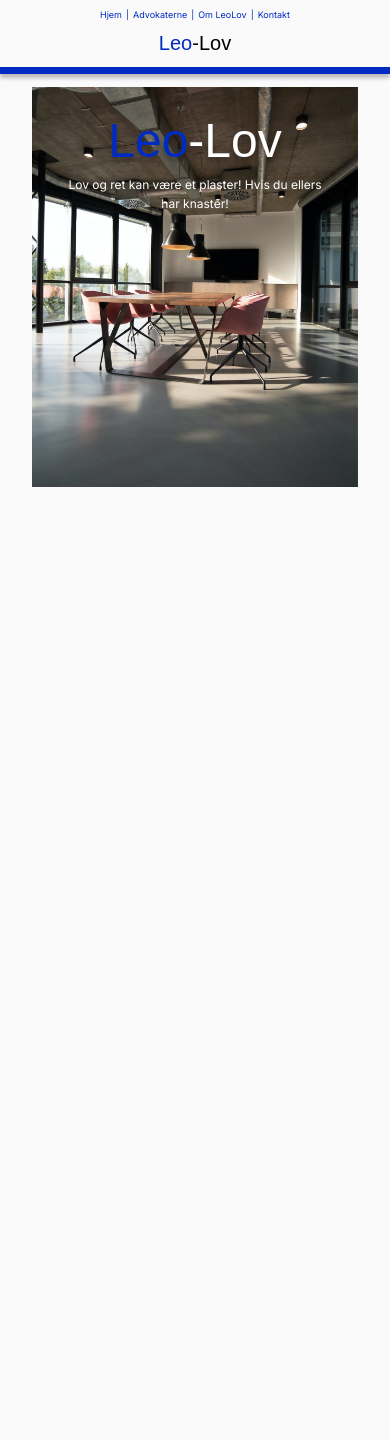
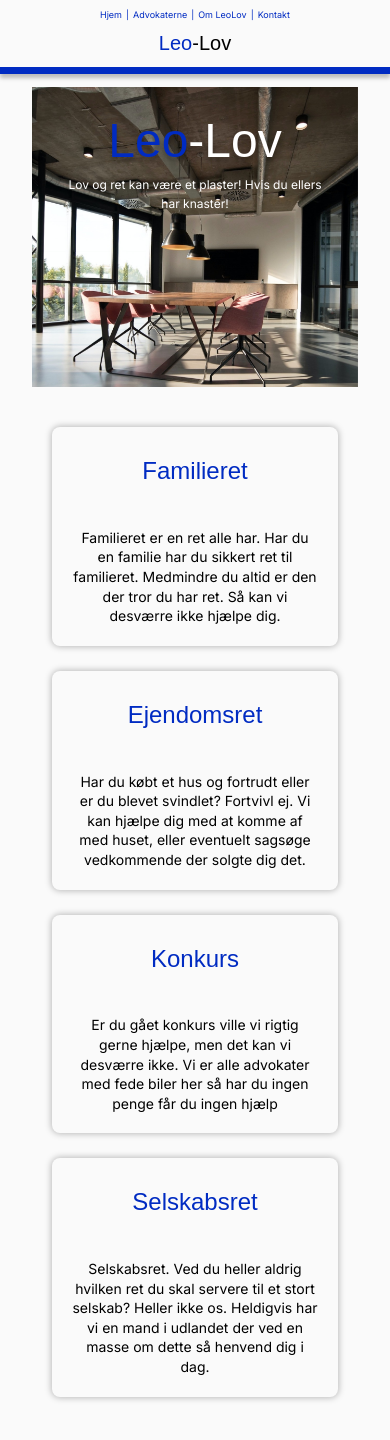
Before and after one commit to MathiasOliverNielsen/Leo-Lov-Onepage, a React (Vite) app: page / in a window 390 px wide. Shown: the top 1440 px of the page. Before the commit the page ends 844 px from the top, so only its background shows below. Built offline with nearby package versions, Linux system fonts and the light colour scheme.

Commit message:
Services, created and basic styled

```diff
--- a/src/App.tsx
+++ b/src/App.tsx
@@ -1,12 +1,14 @@
 import "./App.css";
 import Hero from "./components/Hero/Hero.tsx";
 import Navbar from "./components/Navbar/Navbar.tsx";
+import Services from "./components/Services/Services.tsx";
 
 function App() {
   return (
     <>
       <Hero />
       <Navbar />
+      <Services />
     </>
   );
 }
--- /dev/null
+++ b/src/components/Services/Services.Module.scss
@@ -0,0 +1,95 @@
+.services {
+  width: 100%;
+  padding: 82px 50px;
+  background: #fafafa;
+  position: relative;
+  z-index: 10;
+  margin-top: -100px;
+
+  .services-container {
+    max-width: 1280px;
+    margin: 0 auto;
+    display: grid;
+    grid-template-columns: repeat(4, 1fr);
+    gap: 37px;
+  }
+
+  .service-card {
+    background: #fafafa;
+    border-radius: 8px;
+    box-shadow: 0 0 6px 1px rgba(0, 0, 0, 0.25);
+    padding: 44px 30px;
+    display: flex;
+    flex-direction: column;
+    min-height: 391px;
+    position: relative;
+  }
+
+  .service-title {
+    color: #002bc2;
+    text-align: center;
+    font-family: "Jura", sans-serif;
+    font-size: 32px;
+    font-weight: 400;
+    margin: 0;
+    padding-bottom: 22px;
+    line-height: 1.2;
+  }
+
+  .service-description {
+    color: #000000;
+    font-family: "Inter", sans-serif;
+    font-size: 16px;
+    font-weight: 400;
+    line-height: 1.4;
+    margin: 0;
+    flex-grow: 1;
+  }
+
+  @media (max-width: 1024px) {
+    .services-container {
+      grid-template-columns: repeat(2, 1fr);
+      gap: 30px;
+    }
+  }
+
+  @media (max-width: 768px) {
+    padding: 60px 30px;
+
+    .services-container {
+      grid-template-columns: 1fr;
+      gap: 25px;
+    }
+
+    .service-card {
+      min-height: auto;
+      padding: 35px 25px 25px;
+    }
+
+    .service-title {
+      font-size: 28px;
+      margin-bottom: 30px;
+    }
+
+    .service-description {
+      font-size: 15px;
+    }
+  }
+
+  @media (max-width: 480px) {
+    padding: 40px 20px;
+
+    .service-card {
+      padding: 30px 20px 20px;
+    }
+
+    .service-title {
+      font-size: 24px;
+      margin-bottom: 20px;
+    }
+
+    .service-description {
+      font-size: 14px;
+    }
+  }
+}
--- /dev/null
+++ b/src/components/Services/Services.tsx
@@ -0,0 +1,48 @@
+import React from "react";
+import "./Services.Module.scss";
+
+interface ServiceCardProps {
+  title: string;
+  description: string;
+}
+
+const ServiceCard: React.FC<ServiceCardProps> = ({ title, description }) => (
+  <div className="service-card">
+    <h3 className="service-title">{title}</h3>
+    <p className="service-description">{description}</p>
+  </div>
+);
+
+const Services: React.FC = () => {
+  const services = [
+    {
+      title: "Familieret",
+      description: "Familieret er en ret alle har. Har du en familie har du sikkert ret til familieret. Medmindre du altid er den der tror du har ret. Så kan vi desværre ikke hjælpe dig.",
+    },
+    {
+      title: "Ejendomsret",
+      description: "Har du købt et hus og fortrudt eller er du blevet svindlet? Fortvivl ej. Vi kan hjælpe dig med at komme af med huset, eller eventuelt sagsøge vedkommende der solgte dig det.",
+    },
+    {
+      title: "Konkurs",
+      description: "Er du gået konkurs ville vi rigtig gerne hjælpe, men det kan vi desværre ikke. Vi er alle advokater med fede biler her så har du ingen penge får du ingen hjælp",
+    },
+    {
+      title: "Selskabsret",
+      description:
+        "Selskabsret. Ved du heller aldrig hvilken ret du skal servere til et stort selskab? Heller ikke os. Heldigvis har vi en mand i udlandet der ved en masse om dette så henvend dig i dag.",
+    },
+  ];
+
+  return (
+    <section id="services" className="services">
+      <div className="services-container">
+        {services.map((service, index) => (
+          <ServiceCard key={index} title={service.title} description={service.description} />
+        ))}
+      </div>
+    </section>
+  );
+};
+
+export default Services;
```
